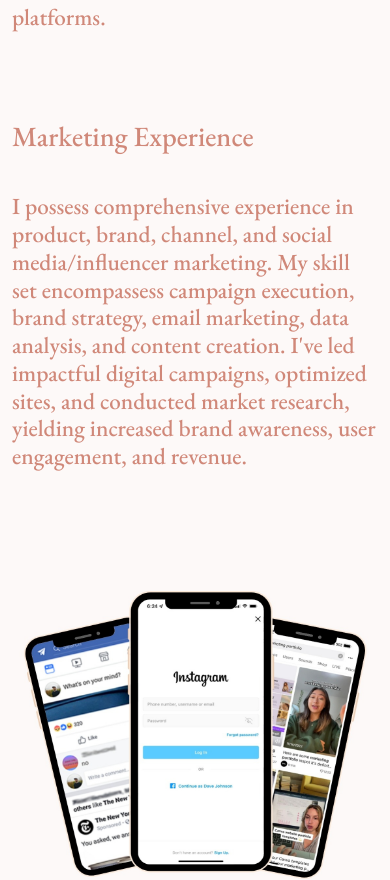
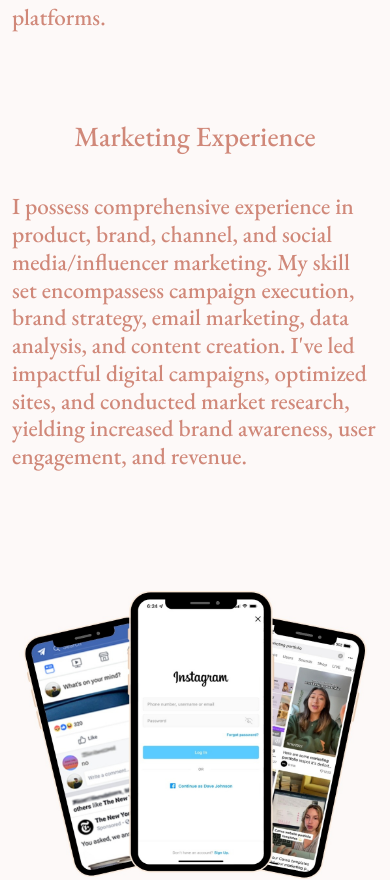
Before and after one commit to IndianaSantana1/marketing-portfolio, a React (Create React App) app: page / in a window 390 px wide. Shown: the part 1001-1881 px from the top of the page. Built offline with nearby package versions, Linux system fonts and the light colour scheme.

Commit message:
fix responsiveness

```diff
--- a/src/components/styles/Experiences.css
+++ b/src/components/styles/Experiences.css
@@ -53,3 +53,14 @@
         justify-content: space-between;
     }
 }
+@media screen and (max-width: 75rem) and (min-width: 62rem) {
+    .experience-header h1 {
+        width: 15%;
+    }
+}
+
+@media screen and (max-width: 61.9375rem) {
+    .experience-header {
+      justify-content: center;
+    }
+  }
--- a/src/components/styles/Skills.css
+++ b/src/components/styles/Skills.css
@@ -67,6 +67,12 @@
         margin-right: 3rem;
     }
 }
+
+@media screen and (max-width: 75rem) {
+    .skills-certs-wrapper {
+        padding: 4rem 0 .5rem;
+    }
+}
 /* @media screen and (min-width: 62rem) {
     .skills-wrapper, .certs-wrapper {
         flex-wrap: nowrap;
```
